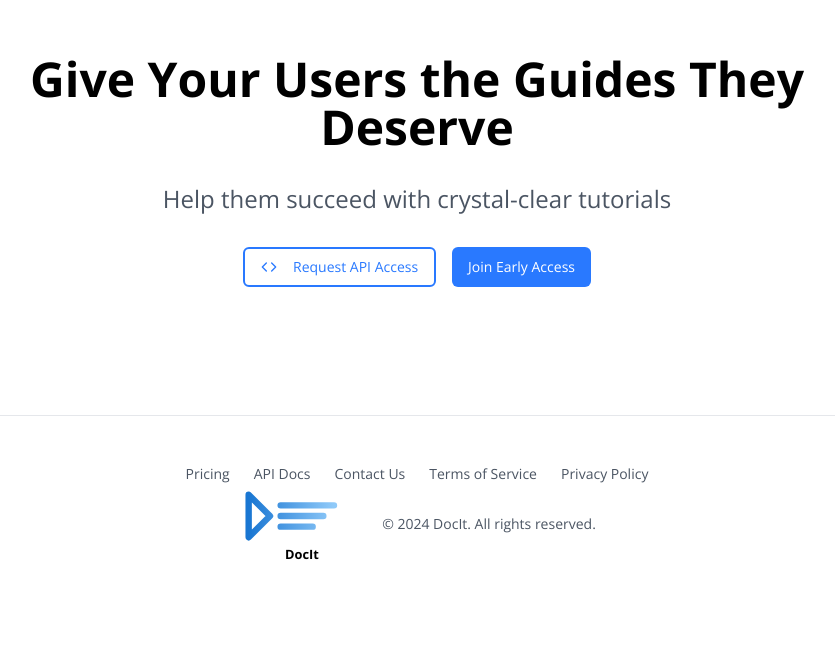
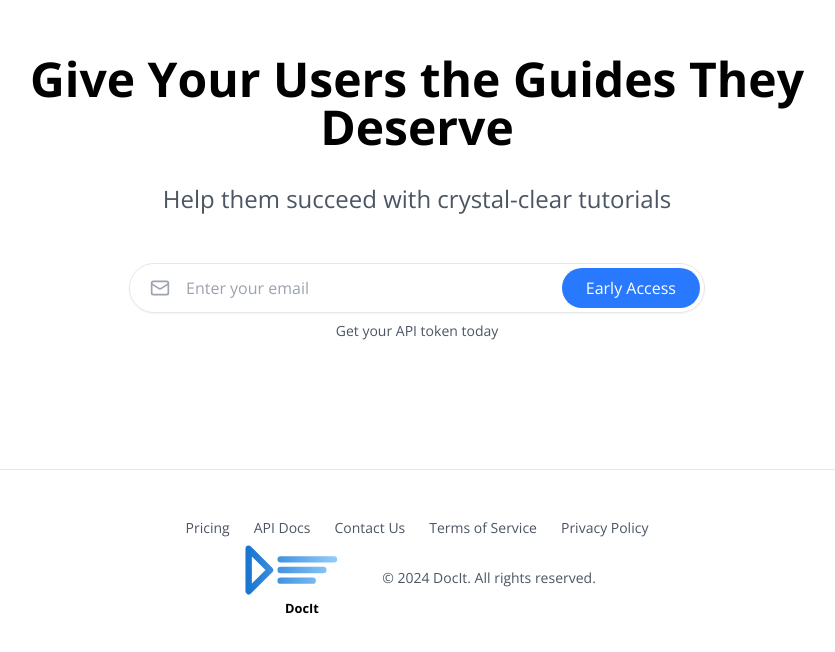
Before and after one commit to hadarbas/docit_website, a Next.js app: page / in a window 1280 px wide. Shown: the part 3607-4259 px from the top of the page, without its empty margins (223-1058 px from the left). Before the commit the page ends 4219 px from the top, so only its background shows below. Built offline with nearby package versions, Linux system fonts and the light colour scheme.

Commit message:
Update StartCreating.tsx

```diff
--- a/app/components/StartCreating.tsx
+++ b/app/components/StartCreating.tsx
@@ -1,5 +1,4 @@
-import { Code } from 'lucide-react'
-import { EmailForm } from './EmailForm'
+import { EmailCaptureForm } from './EmailCaptureForm'
 
 export default function StartCreating() {
   return (
@@ -7,11 +6,8 @@ export default function StartCreating() {
       <div className="container mx-auto px-4">
         <div className="max-w-4xl mx-auto text-center">
           <h2 className="text-4xl md:text-5xl font-bold mb-8 text-black">Give Your Users the Guides They Deserve</h2>
-            <p className="text-xl md:text-2xl mb-8 text-gray-600">Help them succeed with crystal-clear tutorials</p>
-            <div className="flex flex-col sm:flex-row justify-center gap-4">
-                <EmailForm buttonText="Request API Access" variant="outline" icon={<Code className="mr-2 h-4 w-4" />} />
-                <EmailForm buttonText="Join Early Access" />
-            </div>
+          <p className="text-xl md:text-2xl mb-12 text-gray-600">Help them succeed with crystal-clear tutorials</p>
+           <EmailCaptureForm />
         </div>
       </div>
     </section>
```
Lines whose indentation alone changed are shown as unchanged.
